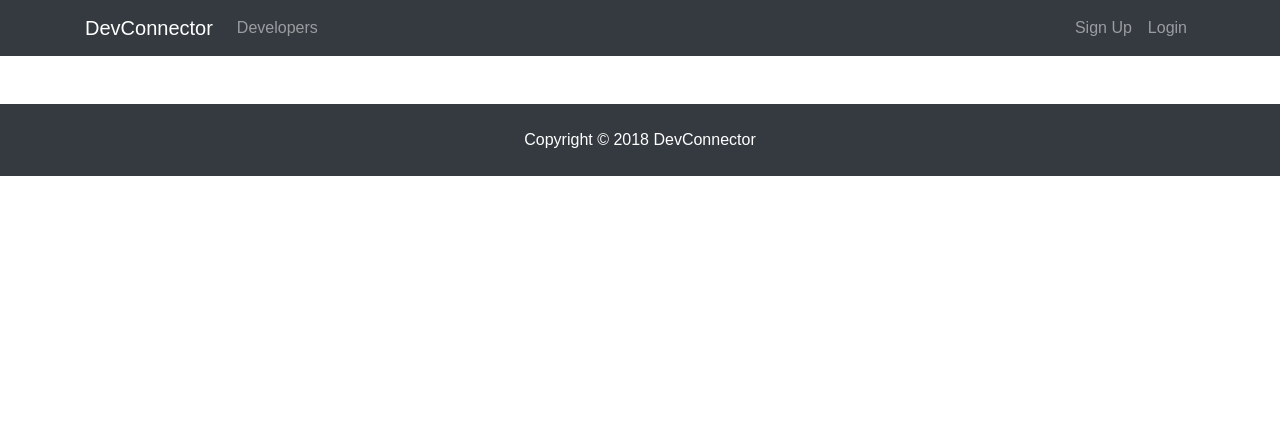
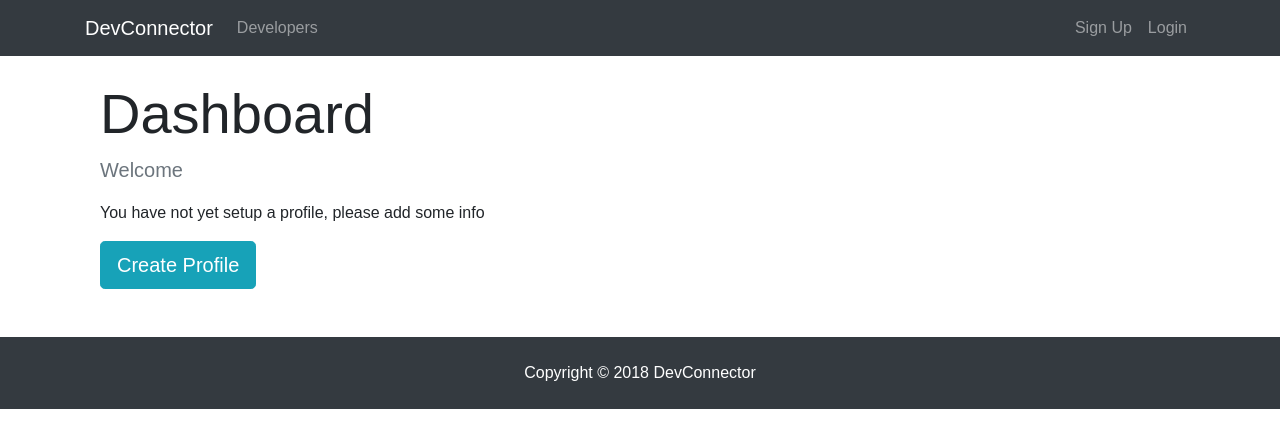
Before and after one commit to cwong8257/dev-net, a React (Create React App) app in the folder client/: page /dashboard in a window 1280 px wide. Shown: the top 448 px of the page. Built offline with nearby package versions, Linux system fonts and the light colour scheme; no server answers.

Commit message:
Add spinner and create profile section of dashboard

```diff
--- a/client/src/components/auth/Register.js
+++ b/client/src/components/auth/Register.js
@@ -2,7 +2,6 @@
 import { connect } from 'react-redux';
 import PropTypes from 'prop-types';
 import { withRouter } from 'react-router-dom';
-import classnames from 'classnames';
 
 import TextFieldGroup from '../common/TextFieldGroup';
 import { registerUser } from '../../actions/authActions';
--- /dev/null
+++ b/client/src/components/common/Spinner.js
@@ -0,0 +1,10 @@
+import React from 'react';
+import spinner from './spinner.gif';
+
+const Spinner = () => (
+  <div>
+    <img src={spinner} alt="Loading..." className="d-block mx-auto" style={{ width: '200px' }} />
+  </div>
+);
+
+export default Spinner;
--- a/client/src/components/dashboard/Dashboard.js
+++ b/client/src/components/dashboard/Dashboard.js
@@ -1,7 +1,9 @@
 import React, { Component } from 'react';
 import PropTypes from 'prop-types';
+import { Link } from 'react-router-dom';
 import { connect } from 'react-redux';
 
+import Spinner from '../common/Spinner';
 import { getCurrentProfile } from '../../actions/profileActions';
 
 class Dashboard extends Component {
@@ -12,12 +14,55 @@
   };
 
   render() {
-    return <div />;
+    const { profile, loading } = this.props.profile;
+    const { user } = this.props.auth;
+
+    let dashboardContent;
+
+    if (profile === null || loading) {
+      dashboardContent = <Spinner />;
+    } else if (Object.keys(profile).length > 0) {
+      dashboardContent = <h4>TODO: DISPLAY PROFILE</h4>;
+    } else {
+      dashboardContent = (
+        <div>
+          <p className="lead text-muted">Welcome {user.name}</p>
+          <p>You have not yet setup a profile, please add some info</p>
+          <Link to="/create-profile" className="btn btn-lg btn-info">
+            Create Profile
+          </Link>
+        </div>
+      );
+    }
+
+    return (
+      <div className="dashboard">
+        <div className="container">
+          <div className="row">
+            <div className="col-md-12">
+              <h1 className="display-4">Dashboard</h1>
+              {dashboardContent}
+            </div>
+          </div>
+        </div>
+      </div>
+    );
   }
 }
+
+Dashboard.propTypes = {
+  getCurrentProfile: PropTypes.func.isRequired,
+  auth: PropTypes.object.isRequired,
+  profile: PropTypes.object.isRequired,
+};
+
+const mapStateToProps = ({ profile, auth }) => ({
+  profile,
+  auth,
+});
 
 const mapDispatchToProps = {
   getCurrentProfile,
 };
 
-export default connect(null, mapDispatchToProps)(Dashboard);
+export default connect(mapStateToProps, mapDispatchToProps)(Dashboard);
```
Also changed, not shown: client/src/components/common/spinner.gif (added).
